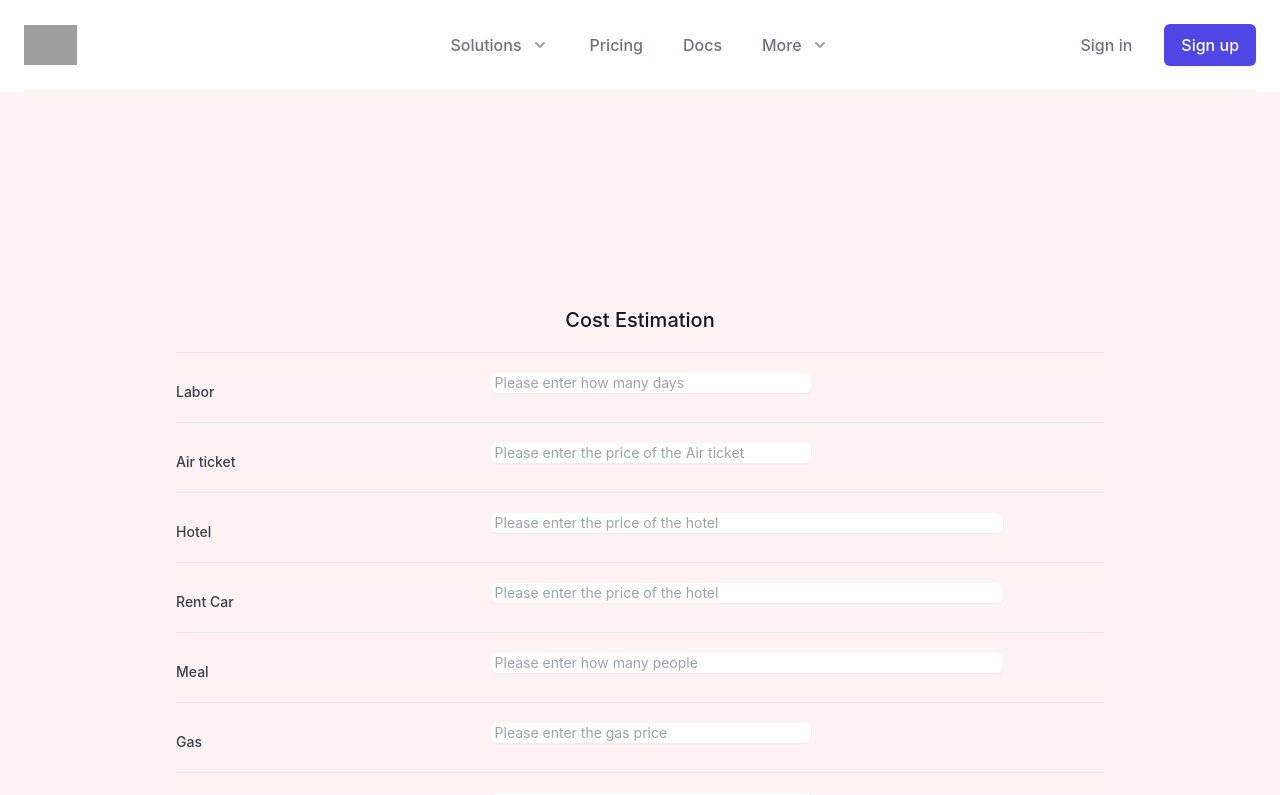
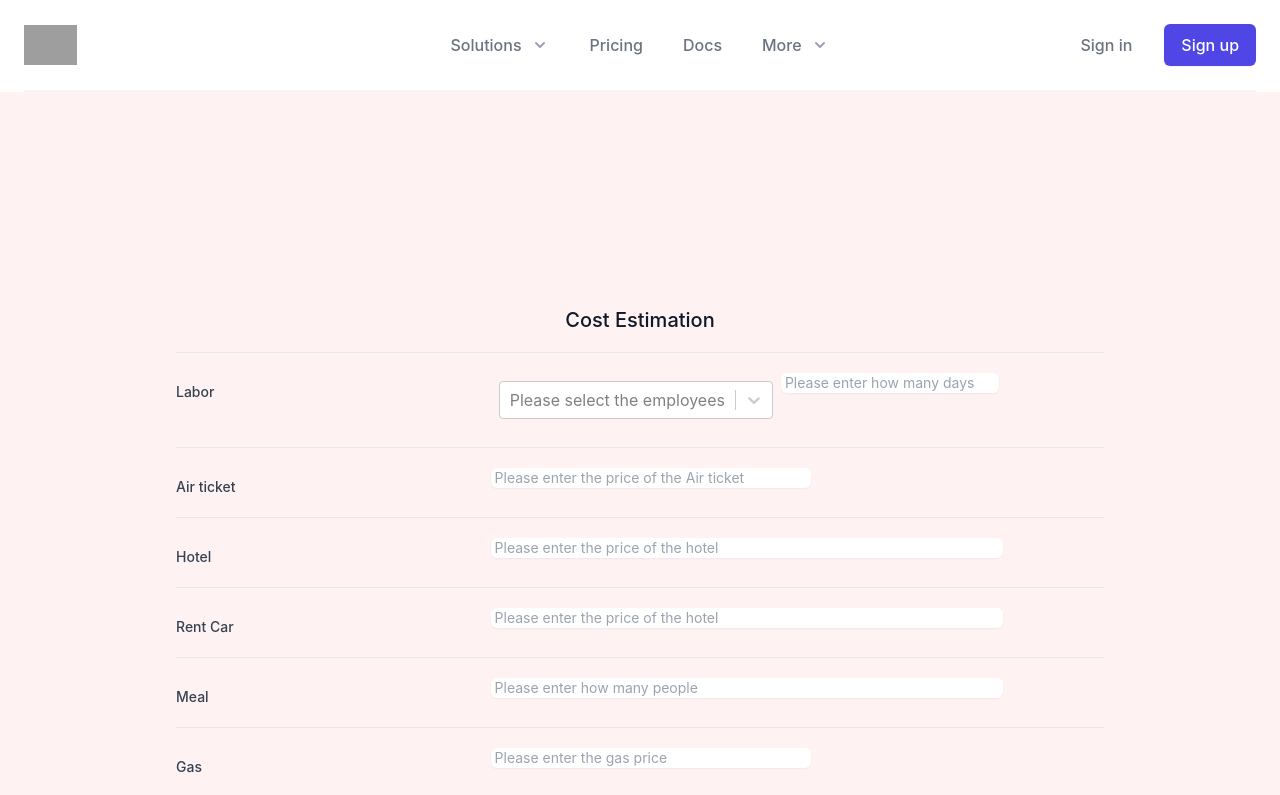
Before and after one commit to Yul857/Commiation-Calculator, a React (Create React App) app: page / in a window 1280 px wide. Shown: the top 795 px of the page. Built offline with nearby package versions, Linux system fonts and the light colour scheme; grey boxes are pictures that could not be loaded.

Commit message:
create dropdown menu

```diff
--- a/package.json
+++ b/package.json
@@ -11,6 +11,7 @@
     "react": "^18.2.0",
     "react-dom": "^18.2.0",
     "react-scripts": "5.0.1",
+    "react-select": "^5.4.0",
     "web-vitals": "^2.1.4"
   },
   "scripts": {
--- a/src/Components/CostForm.js
+++ b/src/Components/CostForm.js
@@ -1,18 +1,23 @@
-import React, { useState, useEffect } from 'react';
+import React, { useState, useEffect } from "react";
+import TagsMultiSelect from "./TagsMultiSelect";
 
 export default function CostForm() {
-    const [labor, setlabor] = useState(0)
-    const [airTicket, setAirTicket] = useState(0)
-    const [hotel, setHotel] = useState(0)
-    const [car, setCar] = useState(0)
-    const [meal, setMeal] = useState(0)
-    const [gas, setGas] = useState(0)
-    const [milage, setMilage] = useState(0)
-    const [extra, setExtra] = useState(0)
+  const [labor, setlabor] = useState(0);
+  const [airTicket, setAirTicket] = useState(0);
+  const [hotel, setHotel] = useState(0);
+  const [car, setCar] = useState(0);
+  const [meal, setMeal] = useState(0);
+  const [gas, setGas] = useState(0);
+  const [milage, setMilage] = useState(0);
+  const [extra, setExtra] = useState(0);
 
-    useEffect(() => {
-      console.log(`the total price of the cost is ${labor+airTicket+hotel+car+meal+gas+milage+extra}`)
-    }, [extra]);
+  useEffect(() => {
+    console.log(
+      `the total price of the cost is ${
+        labor + airTicket + hotel + car + meal + gas + milage + extra
+      }`
+    );
+  }, [extra]);
 
   return (
     <div className="m-40 p-4">
@@ -32,15 +37,22 @@ export default function CostForm() {
                 >
                   Labor
                 </label>
-                <div className="mt-1 sm:mt-0 sm:col-span-2">
+                <div className="mt-1 sm:mt-0 sm:col-span-2 flex">
+                  <div className="m-2">
+                    <TagsMultiSelect />
+                  </div>
+                  <div>
                   <input
-                    onChange={(event)=>{setlabor(event.target.valueAsNumber)}}
+                    onChange={(event) => {
+                      setlabor(event.target.valueAsNumber);
+                    }}
                     placeholder=" Please enter how many days"
                     type="number"
                     name="labor"
                     id="labor"
                     className="max-w-lg block w-full shadow-sm focus:ring-indigo-500 focus:border-indigo-500 sm:max-w-xs sm:text-sm border-gray-300 rounded-md"
                   />
+                  </div>
                 </div>
               </div>
 
@@ -53,7 +65,9 @@ export default function CostForm() {
                 </label>
                 <div className="mt-1 sm:mt-0 sm:col-span-2">
                   <input
-                  onChange={(event)=>{setAirTicket(event.target.valueAsNumber)}}
+                    onChange={(event) => {
+                      setAirTicket(event.target.valueAsNumber);
+                    }}
                     placeholder=" Please enter the price of the Air ticket"
                     type="number"
                     name="air-ticket"
@@ -72,7 +86,9 @@ export default function CostForm() {
                 </label>
                 <div className="mt-1 sm:mt-0 sm:col-span-2">
                   <input
-                  onChange={(event)=>{setHotel(event.target.valueAsNumber)}}
+                    onChange={(event) => {
+                      setHotel(event.target.valueAsNumber);
+                    }}
                     placeholder=" Please enter the price of the hotel"
                     id="hotel"
                     name="hotel"
@@ -91,7 +107,9 @@ export default function CostForm() {
                 </label>
                 <div className="mt-1 sm:mt-0 sm:col-span-2">
                   <input
-                  onChange={(event)=> {setCar(event.target.valueAsNumber)}}
+                    onChange={(event) => {
+                      setCar(event.target.valueAsNumber);
+                    }}
                     placeholder=" Please enter the price of the hotel"
                     id="rent-car"
                     name="rent-car"
@@ -110,7 +128,9 @@ export default function CostForm() {
                 </label>
                 <div className="mt-1 sm:mt-0 sm:col-span-2">
                   <input
-                  onChange={(event)=> {setMeal(event.target.valueAsNumber)}}
+                    onChange={(event) => {
+                      setMeal(event.target.valueAsNumber);
+                    }}
                     placeholder=" Please enter how many people"
                     type="number"
                     name="meal"
@@ -129,7 +149,9 @@ export default function CostForm() {
                 </label>
                 <div className="mt-1 sm:mt-0 sm:col-span-2">
                   <input
-                  onChange={(event)=> {setGas(event.target.valueAsNumber)}}
+                    onChange={(event) => {
+                      setGas(event.target.valueAsNumber);
+                    }}
                     placeholder=" Please enter the gas price"
                     type="number"
                     name="gas"
@@ -148,7 +170,9 @@ export default function CostForm() {
                 </label>
                 <div className="mt-1 sm:mt-0 sm:col-span-2">
                   <input
-                  onChange={(event)=> {setMilage(event.target.valueAsNumber)}}
+                    onChange={(event) => {
+                      setMilage(event.target.valueAsNumber);
+                    }}
                     placeholder=" Please enter the Milage of the trip"
                     type="number"
                     name="milage"
@@ -167,7 +191,9 @@ export default function CostForm() {
                 </label>
                 <div className="mt-1 sm:mt-0 sm:col-span-2">
                   <input
-                  onChange={(event)=> {setExtra(event.target.valueAsNumber)}}
+                    onChange={(event) => {
+                      setExtra(event.target.valueAsNumber);
+                    }}
                     placeholder="Please enter the entra cost"
                     type="number"
                     name="extra"
--- /dev/null
+++ b/src/Components/TagsMultiSelect.js
@@ -0,0 +1,42 @@
+import React from "react";
+import { useState, useEffect } from "react";
+
+import Select from "react-select";
+const laborOptions = [
+  { value: "350", label: "Kevin" },
+  { value: "450", label: "Rob" },
+  { value: "550", label: "Esprenza" },
+];
+
+const TagsMultiSelect = () => {
+  const [selectedLabor, setselectedLabor] = useState("");
+  const [totalLabor, setTotalLabor] = useState(0)
+  let total = 0
+  const handleChange = (e) => {
+    if (e.length !== 0) {
+      setselectedLabor(e);
+    }
+  };
+
+  useEffect(() => {
+    if (selectedLabor.lenght!==0){
+        for (let labors in selectedLabor){
+            total += parseInt(selectedLabor[labors].value)
+        }
+        setTotalLabor(total)
+    }
+  }, [selectedLabor]);
+  return (
+    <Select
+      onChange={handleChange}
+      isMulti
+      name="colors"
+      options={laborOptions}
+      className="basic-multi-select"
+      classNamePrefix="select"
+      placeholder="Please select the employees"
+    />
+
+  );
+};
+export default TagsMultiSelect;
```
Also changed, not shown: 1 other file (tests, documents, lock files or other folders).
